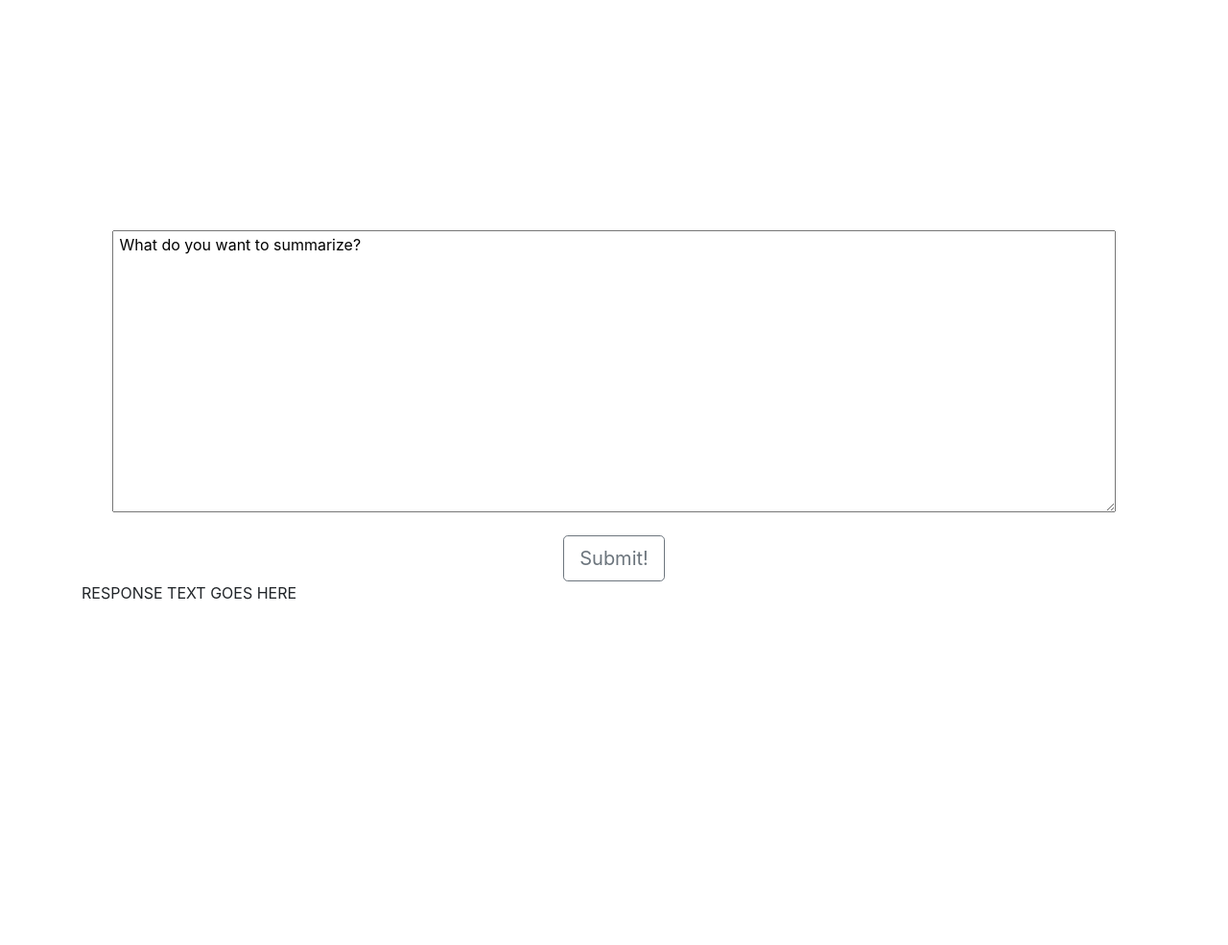
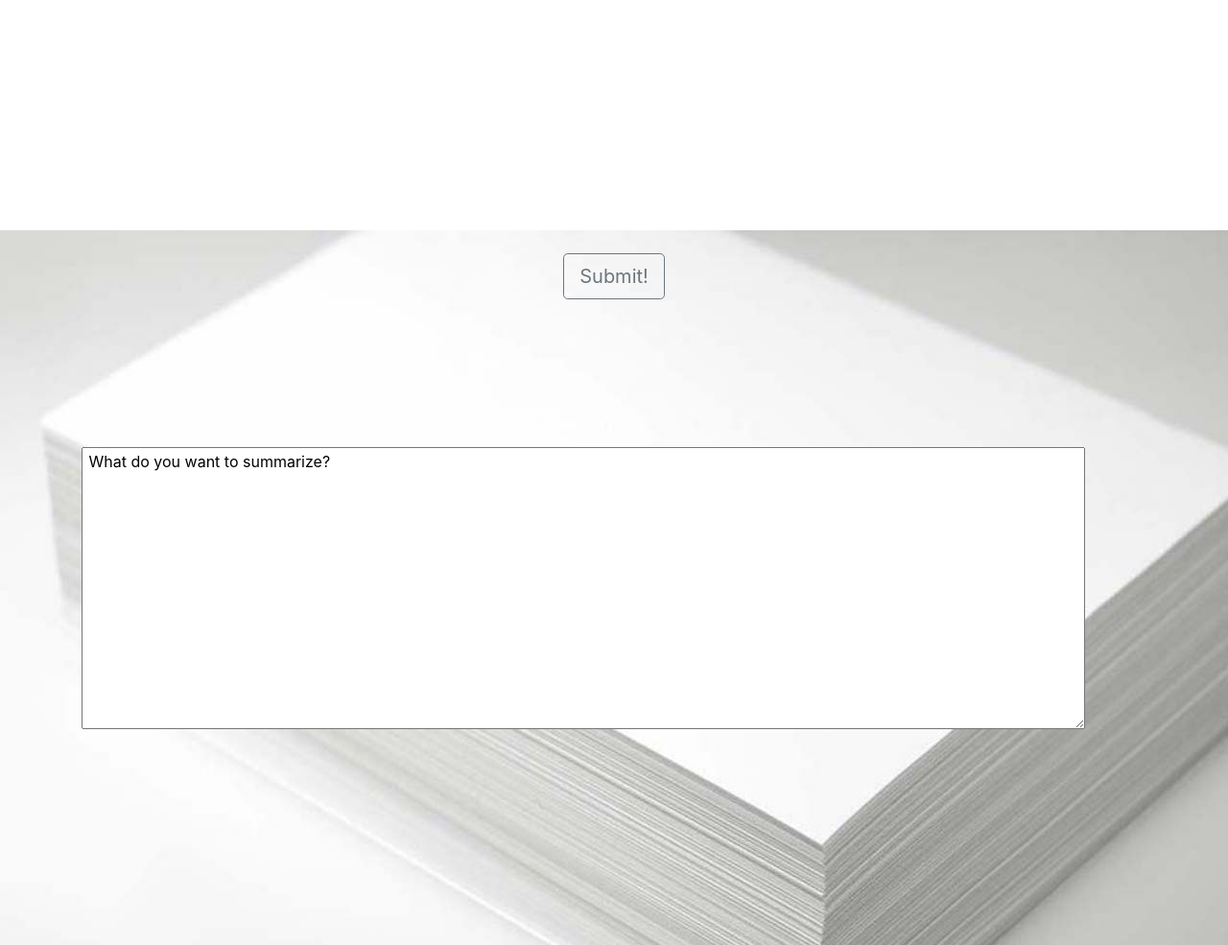
Before and after one commit to AndySheu/CalHacks2018, a Flask app: page / in a window 1280 px wide. Shown: the part 1355-2340 px from the top of the page at 96% size. Run offline with Flask 2, Linux system fonts and the light colour scheme; some libraries are stand-ins or nearby versions.

Commit message:
Centered text box

```diff
--- a/static/css/main.css
+++ b/static/css/main.css
@@ -55,14 +55,23 @@ background-color:#007bff!important
 }
 
 .type_in_to_summarize{
+	background-image: url('white_paper.jpg');
 	position: relative;
 }
 
 .text_input {
 	display:block;
 	margin-left: auto;
-	margin-right:auto;
+	margin-right: auto;
+	position: absolute;
+  	top: 50%;
+  	transform: translateY(-50%);
 }
+
+.btn btn-outline-secondary btn-lg {
+position: absolute;
+  	top: 50%;
+  	transform: translateY(-50%);}
 
 /*.pdf_summarize p{
 	margin-top: 10em;
--- a/templates/index.html
+++ b/templates/index.html
@@ -71,7 +71,7 @@
 		</form>
 
     <div>
-        <p id = "response"> RESPONSE TEXT GOES HERE </p>
+        <p id = "response"></p>
     </div>
 	</div>
 </div>
```
Also changed, not shown: static/css/white_paper.jpg (added).
